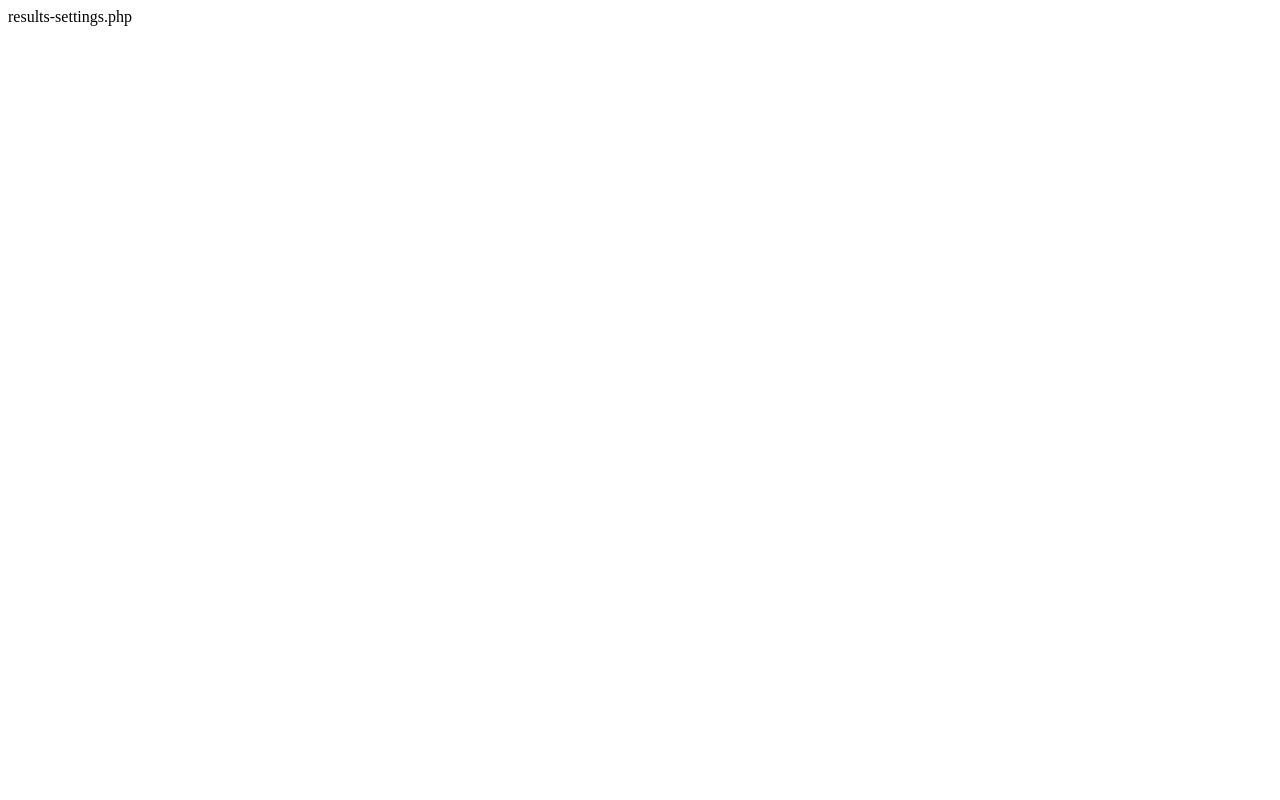
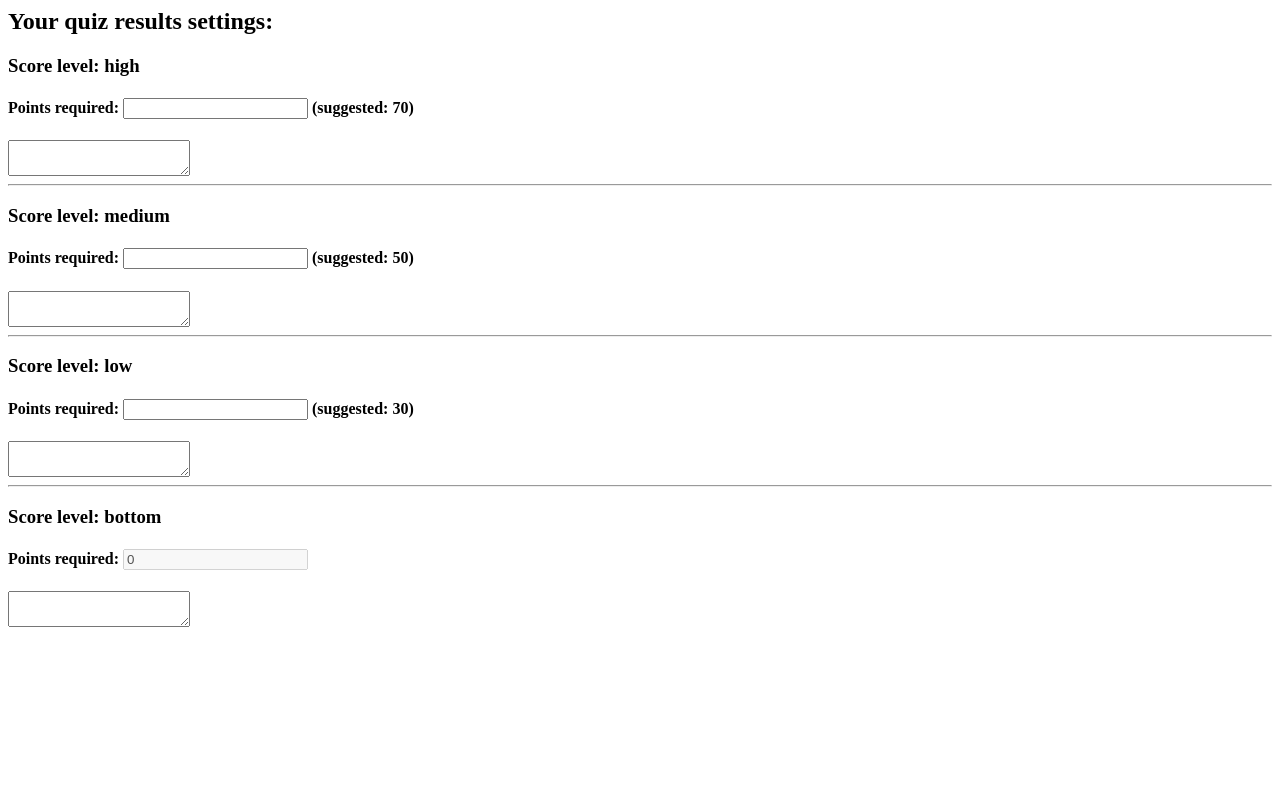
Before and after one commit to ActionPHP/wprichclient, a PHP site: page /results-settings.php in a window 1280 px wide. Before the commit the page is almost empty. Run offline with PHP 8.4, Linux system fonts and the light colour scheme; data that the repository does not hold is empty.

Commit message:
Results settings basics added -without saving

```diff
--- a/lib/class-results.php
+++ b/lib/class-results.php
@@ -121,6 +121,10 @@ class WPSegmentResults
 		return $final_score;
 	}
 
+	public function resultsHTML($score='')
+	{
+		# code...
+	}
 	public function results(){
 
 		return $this->results;
--- a/menu/results-settings.php
+++ b/menu/results-settings.php
@@ -1 +1,36 @@
-results-settings.php
+<label><h2>Your quiz results settings:</h2></label>
+<label>
+	<h3>Score level: high</h3>
+	<h4>Points required: <input type="text" name="high" class="small-text" />  <span class="description" >(suggested: 70)</span> </h4>
+	<textarea name="wp-segment-result-message-high"></textarea>
+	<script type="text/javascript">
+	CKEDITOR.replace('wp-segment-result-message-high').setData('<?php echo $result_high ;?>');
+	</script>
+	</label>
+<hr>
+<label>
+	<h3>Score level: medium</h3>
+	<h4>Points required: <input type="text" name="medium"  class="small-text" /> <span class="description" >(suggested: 50)</span></h4>
+	<textarea name="wp-segment-result-message-medium"></textarea>
+	<script type="text/javascript">
+	CKEDITOR.replace('wp-segment-result-message-medium').setData('<?php echo $result_medium ;?>');
+	</script>
+	</label>
+<hr>
+<label>
+	<h3>Score level: low</h3>
+	<h4>Points required: <input type="text" name="low"  class="small-text" /> <span class="description" >(suggested: 30)</span> </h4>
+	<textarea name="wp-segment-result-message-low"></textarea>
+	<script type="text/javascript">
+	CKEDITOR.replace('wp-segment-result-message-low').setData('<?php echo $result_low ;?>');
+	</script>
+	</label>
+<hr>
+<label>
+	<h3>Score level: bottom</h3>
+	<h4>Points required: <input type="text" name="bottom" value="0"  class="small-text" disabled="disabled" /> </h4>
+	<textarea name="wp-segment-result-message-bottom"></textarea>
+	<script type="text/javascript">
+	CKEDITOR.replace('wp-segment-result-message-bottom').setData('<?php echo $result_bottom ;?>');
+	</script>
+	</label>
```
